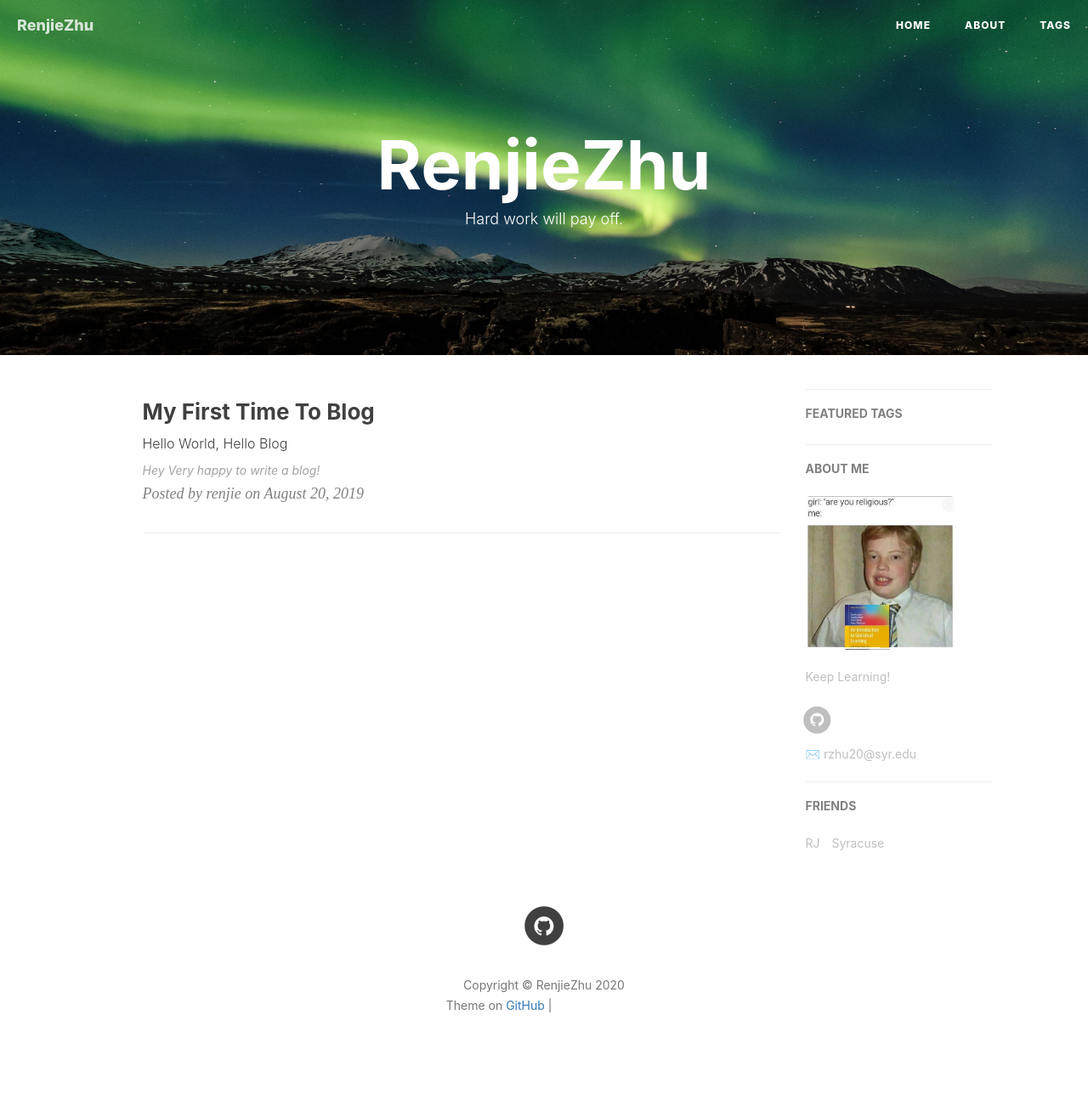
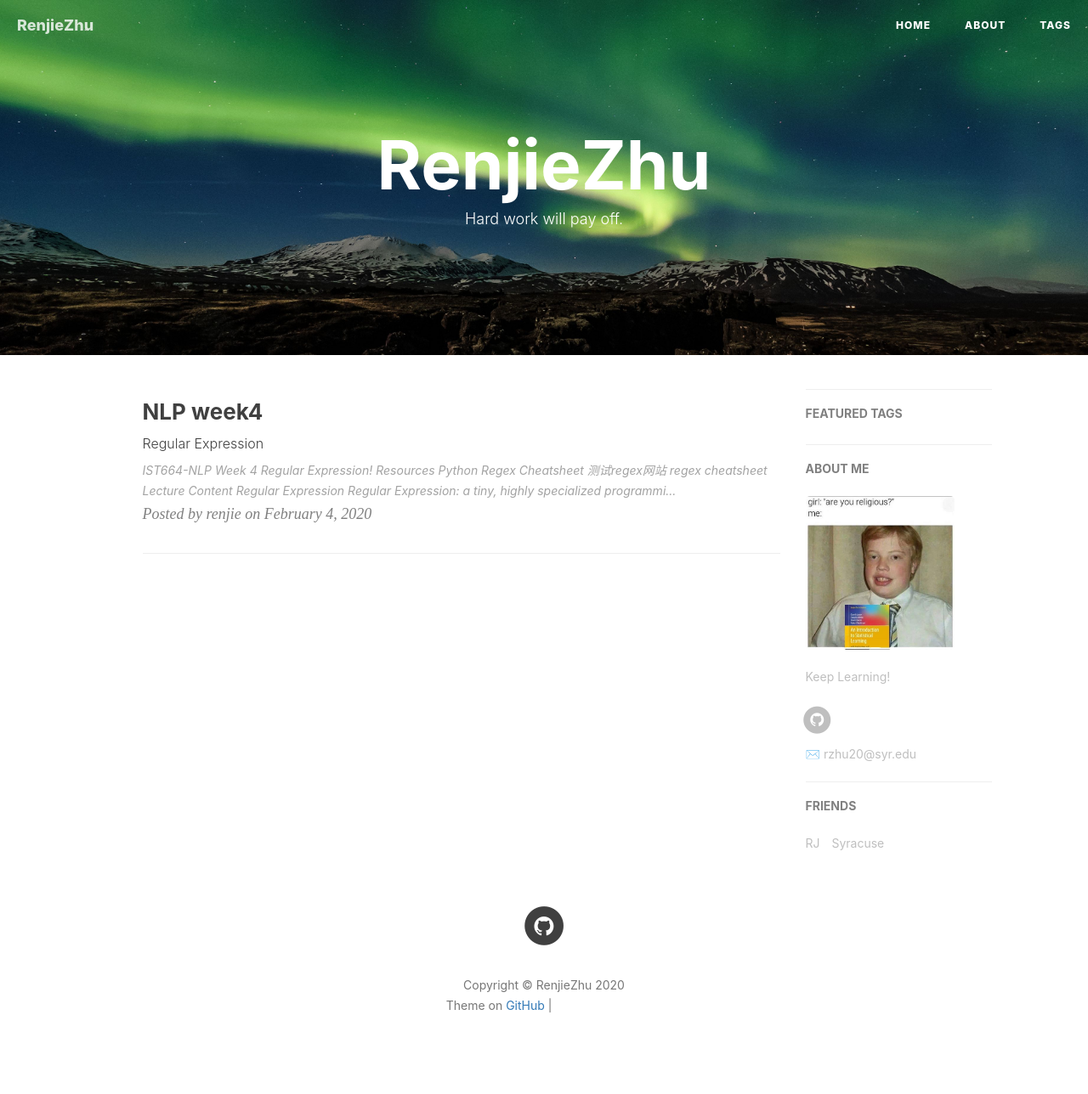
Before and after one commit to RJzhu123/RJzhu123.github.io, a Jekyll site: the page built from index.html, in a window 1280 px wide. Shown: the whole page at 85% size. Built offline with Jekyll 4.4.1, drawn with Linux system fonts in a browser that asks for light colours; nearby versions of some CDN libraries; the list of posts is cut into pages by our own code; comment, search, counter and statistics services are not loaded; grey boxes are pictures that could not be loaded.

Commit message:
Update 2019-08-20-Hello-Syracuse.md

```diff
--- a/_posts/2019-08-20-Hello-Syracuse.md
+++ b/_posts/2019-08-20-Hello-Syracuse.md
@@ -1,14 +1,39 @@
 ---
 layout:     post                    # 使用的布局（不需要改）
-title:      My First Time To Blog               # 标题
-subtitle:   Hello World, Hello Blog #副标题
-date:       2019-08-20              # 时间
+title:      NLP week4               # 标题
+subtitle:   Regular Expression #副标题
+date:       2020-02-4              # 时间
 author:     renjie                      # 作者
-header-img: img/camel.jpg    #这篇文章标题背景图片
+header-img: img/aurora.jpeg    #这篇文章标题背景图片
 catalog: true                       # 是否归档
 tags:                               #标签
     - study
 ---
 
-## Hey
->Very happy to write a blog!
+# **IST664-NLP**
+>Week 4 Regular Expression!
+
+## **Resources**
+[Python Regex Cheatsheet](https://www.debuggex.com/cheatsheet/regex/python)
+[测试regex网站](https://regex101.com/)
+[regex cheatsheet](http://web.mit.edu/hackl/www/lab/turkshop/slides/regex-cheatsheet.pdf)
+
+## **Lecture Content**
+
+### **Regular Expression**
+Regular Expression: a tiny, highly specialized programming language
+- embadded inside Python, Perl, Java, php and other languages
+- match or replace patterns
+
+>本文用Perl习惯即//来表示正则表达式
+
+####普通匹配
+| Pattern       | Matches       |Example                      |
+| ------------- |:-------------:| ---------------------------:|
+| woodchuck     | woodchuck     | The *woodchuck* eats lettuce|
+
+####可替代的匹配
+用方括号包住的表示alternative（可替代）
+| Pattern       | Matches             |Example     |
+| ------------- |:-------------------:| ----------:|
+| [wW]oodchuck  | Woodchuck, woodchuck| *Woodchuck*|
```
